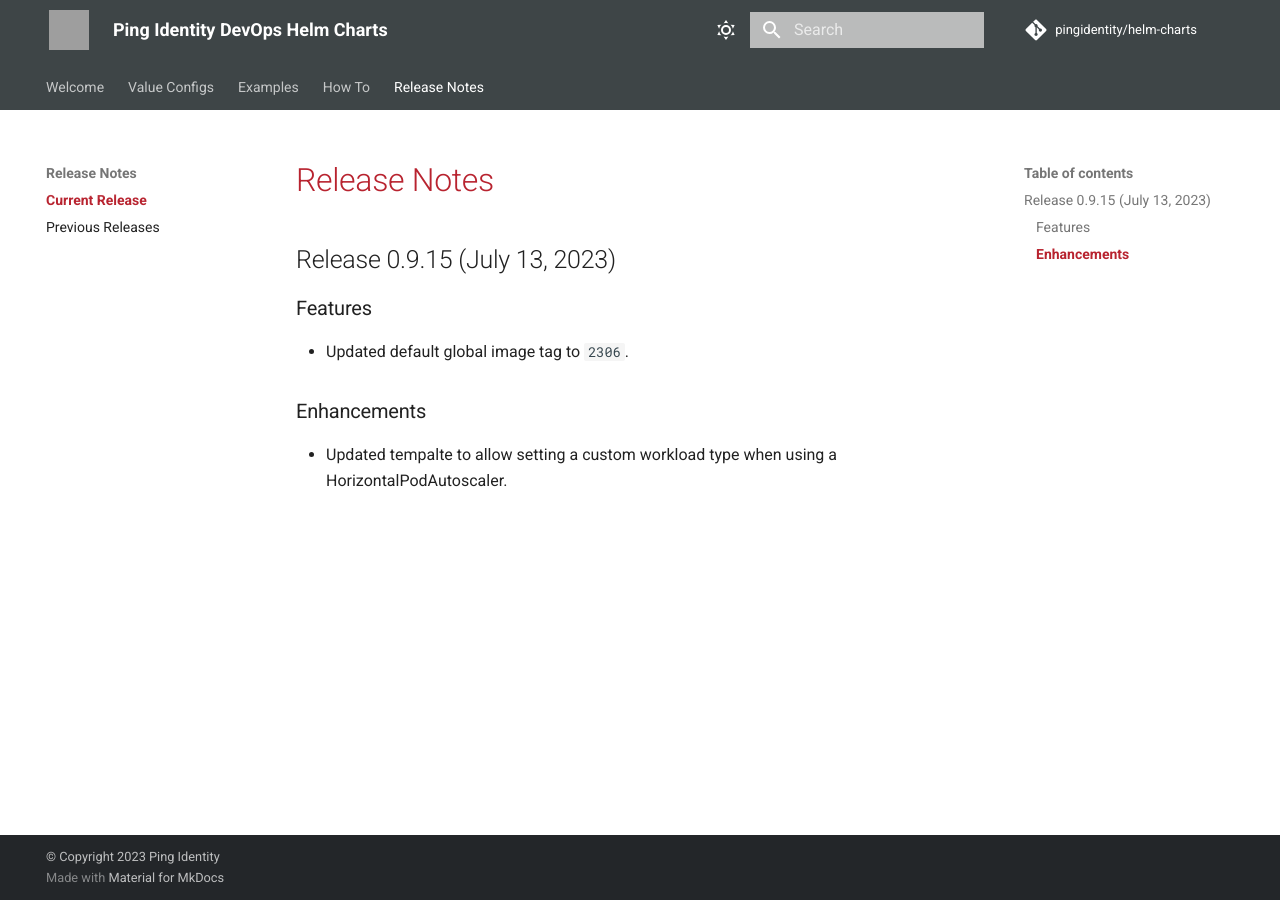
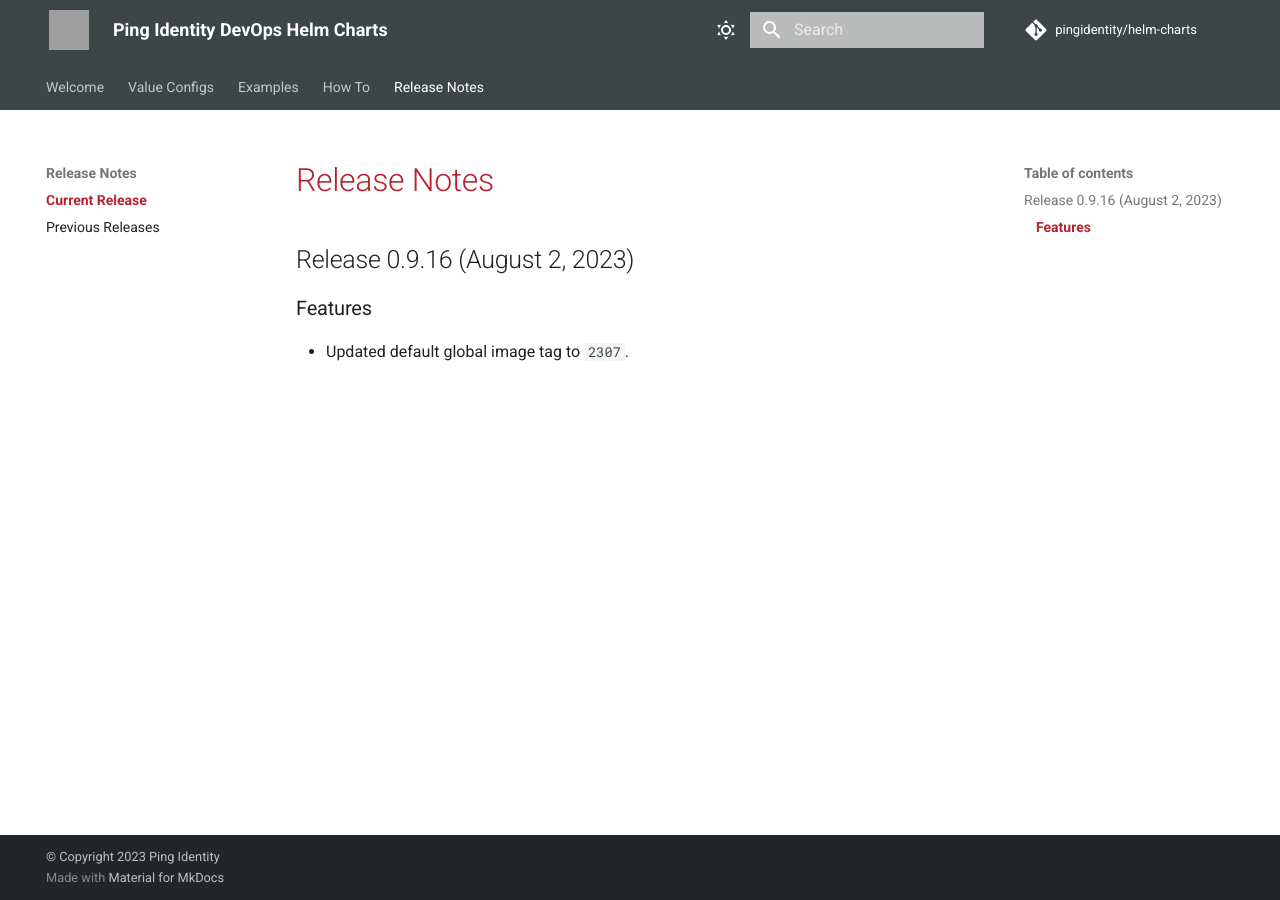
Before and after one commit to pingidentity/helm-charts, an MkDocs documentation site: the page built from docs/release-notes/currentRelease.md, in a window 1280 px wide. Built offline with MkDocs 1.6.1 and Material for MkDocs 9.7.7, drawn with Linux system fonts in a browser that asks for light colours; comment, search, counter and statistics services are not loaded; grey boxes are pictures that could not be loaded.

Commit message:
Release 0.9.16

```diff
--- a/docs/release-notes/currentRelease.md
+++ b/docs/release-notes/currentRelease.md
@@ -1,7 +1,4 @@
 # Release Notes
-## Release 0.9.15 (July 13, 2023)
+## Release 0.9.16 (August 2, 2023)
 ### Features ###
-  - Updated default global image tag to `2306`.
-
-### Enhancements ###
-  - Updated tempalte to allow setting a custom workload type when using a HorizontalPodAutoscaler.
+  - Updated default global image tag to `2307`.
```
Also changed, not shown: docs/config/supported-values.md (+1 -1 lines), docs/index.yaml (+13 -1 lines), docs/release-notes/previousReleases.md (+7 -0 lines), 2 other files.
